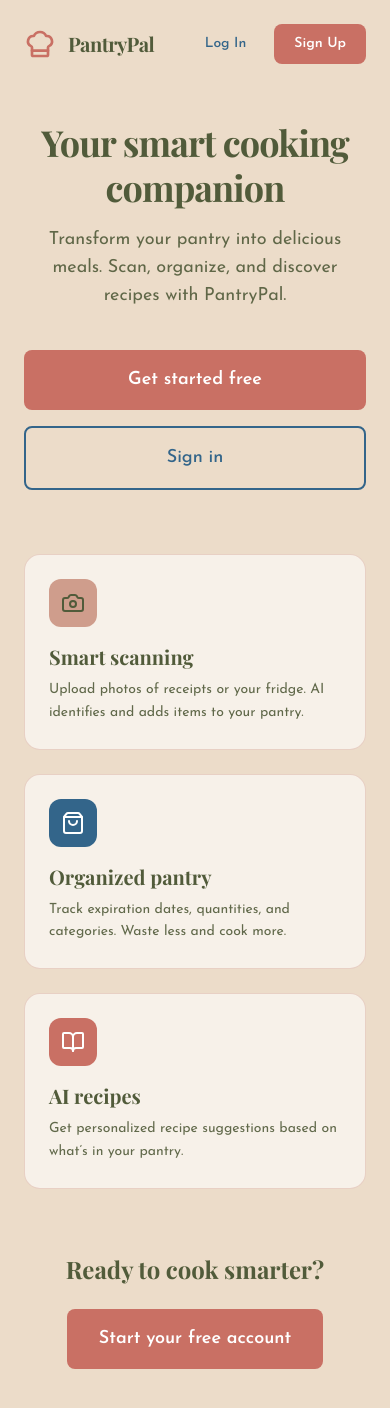
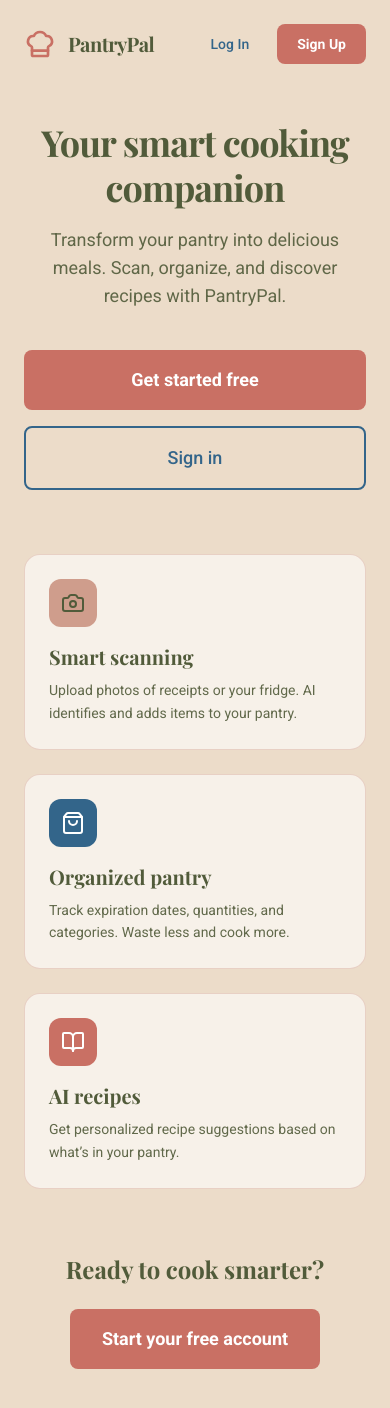
Before and after one commit to ucsb-cs148-w26/pj02-ai-cooking, a Next.js app in the folder Project/: page / in a window 390 px wide. Shown: the top 1408 px of the page. Built offline with nearby package versions, Linux system fonts and the light colour scheme; no server answers; a web font is replaced by a local one.

Commit message:
changing fonts

```diff
--- a/Project/app/page.tsx
+++ b/Project/app/page.tsx
@@ -5,10 +5,10 @@ import { useRouter } from 'next/navigation';
 import Link from 'next/link';
 import { useAuth } from '@/lib/firebase';
 import { ChefHat, Camera, ShoppingBag, BookOpen } from 'lucide-react';
-import { Playfair_Display, Josefin_Sans } from 'next/font/google';
+import { Playfair_Display, Roboto } from 'next/font/google';
 
 const playfair = Playfair_Display({ subsets: ['latin'], variable: '--font-playfair' });
-const josefin = Josefin_Sans({ subsets: ['latin'], variable: '--font-josefin' });
+const roboto = Roboto({ weight: ['400', '500', '700'], subsets: ['latin'], variable: '--font-roboto' });
 
 // Palette: C97064, 515B3A, ECDCC9, CF9D8C, 33658A
 const colors = {
@@ -32,7 +32,7 @@ export default function LandingPage() {
   if (loading) {
     return (
       <div
-        className={`min-h-screen flex items-center justify-center ${josefin.className}`}
+        className={`min-h-screen flex items-center justify-center ${roboto.className}`}
         style={{ backgroundColor: colors.cream }}
       >
         <div className="text-center">
@@ -52,7 +52,7 @@ export default function LandingPage() {
 
   return (
     <div
-      className={`min-h-screen relative overflow-hidden ${playfair.variable} ${josefin.variable}`}
+      className={`min-h-screen relative overflow-hidden ${playfair.variable} ${roboto.variable}`}
       style={{ backgroundColor: colors.cream }}
     >
       {/* Header */}
@@ -62,7 +62,7 @@ export default function LandingPage() {
             <ChefHat size={32} style={{ color: colors.terracotta }} />
             PantryPal
           </div>
-          <nav className={`flex gap-3 ${josefin.className}`}>
+          <nav className={`flex gap-3 ${roboto.className}`}>
             <Link
               href="/login"
               className="px-4 py-2.5 text-sm font-medium rounded-lg transition-colors"
@@ -92,7 +92,7 @@ export default function LandingPage() {
               Your smart cooking companion
             </h1>
             <p
-              className={`text-lg md:text-xl mb-10 max-w-xl mx-auto opacity-90 ${josefin.className}`}
+              className={`text-lg md:text-xl mb-10 max-w-xl mx-auto opacity-90 ${roboto.className}`}
               style={{ color: colors.olive }}
             >
               Transform your pantry into delicious meals. Scan, organize, and discover recipes with PantryPal.
@@ -100,14 +100,14 @@ export default function LandingPage() {
             <div className="flex flex-col sm:flex-row gap-4 justify-center items-center">
               <Link
                 href="/signup"
-                className={`w-full sm:w-auto px-8 py-4 text-lg font-semibold text-white rounded-lg text-center transition-opacity hover:opacity-90 ${josefin.className}`}
+                className={`w-full sm:w-auto px-8 py-4 text-lg font-semibold text-white rounded-lg text-center transition-opacity hover:opacity-90 ${roboto.className}`}
                 style={{ backgroundColor: colors.terracotta }}
               >
                 Get started free
               </Link>
               <Link
                 href="/login"
-                className={`w-full sm:w-auto px-8 py-4 text-lg font-medium rounded-lg text-center border-2 transition-colors ${josefin.className}`}
+                className={`w-full sm:w-auto px-8 py-4 text-lg font-medium rounded-lg text-center border-2 transition-colors ${roboto.className}`}
                 style={{ color: colors.steelBlue, borderColor: colors.steelBlue }}
               >
                 Sign in
@@ -116,7 +116,7 @@ export default function LandingPage() {
           </section>
 
           {/* Features */}
-          <section className={`grid md:grid-cols-3 gap-6 md:gap-8 ${josefin.className}`}>
+          <section className={`grid md:grid-cols-3 gap-6 md:gap-8 ${roboto.className}`}>
             <div
               className="rounded-2xl p-6 md:p-8 border border-[#CF9D8C]/40"
               style={{ backgroundColor: 'rgba(255,255,255,0.6)' }}
@@ -179,7 +179,7 @@ export default function LandingPage() {
             </h2>
             <Link
               href="/signup"
-              className={`inline-block px-8 py-4 text-lg font-semibold text-white rounded-lg transition-opacity hover:opacity-90 ${josefin.className}`}
+              className={`inline-block px-8 py-4 text-lg font-semibold text-white rounded-lg transition-opacity hover:opacity-90 ${roboto.className}`}
               style={{ backgroundColor: colors.terracotta }}
             >
               Start your free account
```
